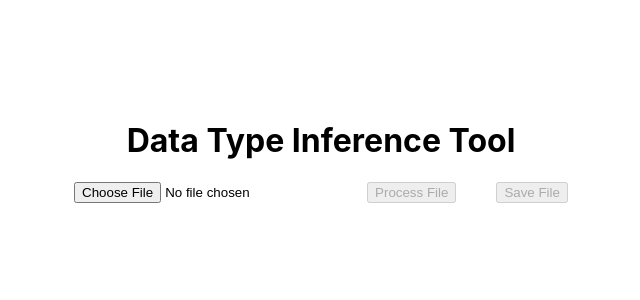
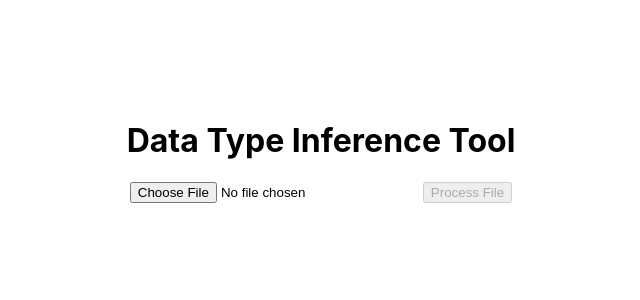
Before and after one commit to coding-cooking/data_processing_fe, a React (Create React App) app: page / in a window 1280 px wide. Shown: the top 300 px of the page, without its empty margins (319-959 px from the left). Built offline with nearby package versions, Linux system fonts and the light colour scheme.

Commit message:
remove the save button

```diff
--- a/src/App.js
+++ b/src/App.js
@@ -96,10 +96,6 @@ function App() {
 		setProcessedData(newProcessedData);
 	}
 
-	const handleSave = async (event) => {
-		event.preventDefault();
-	};
-
 	return (
 		<Container className='App'>
 			<h1>Data Type Inference Tool</h1>
@@ -114,12 +110,6 @@ function App() {
 					disabled={!file || loading}
 					onClick={handleSubmit}>
 					{loading ? "Processing..." : "Process File"}
-				</button>
-				<button
-					type='submit'
-					disabled={!file || loading || !processedData}
-					onClick={handleSave}>
-					Save File
 				</button>
 			</StyledForm>
 
```
